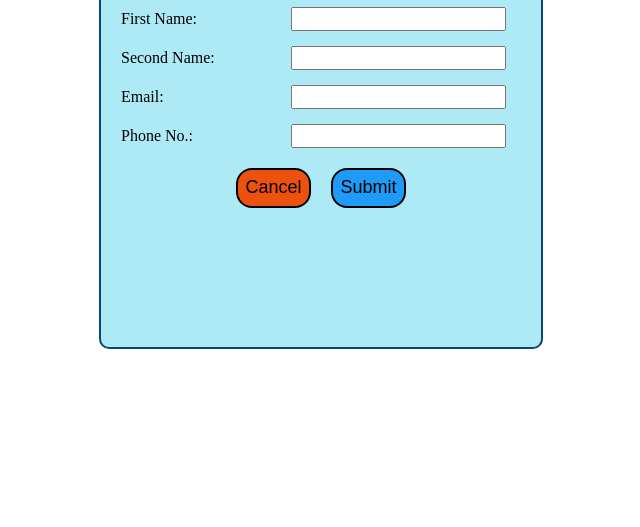
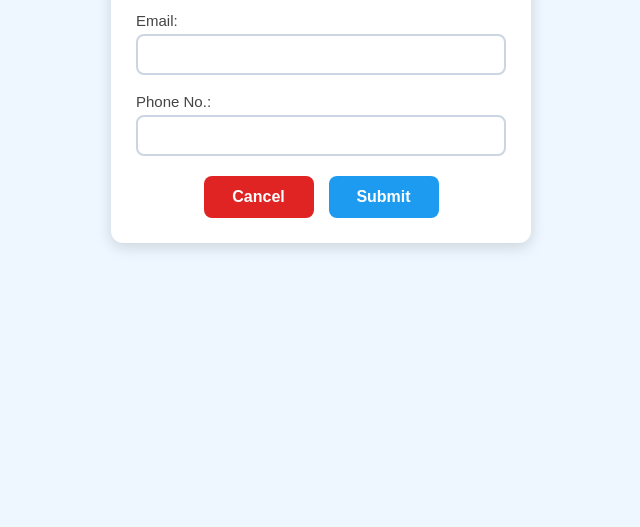
Before and after one commit to shantanupundir/Styling-Practice, a plain HTML site: page Practice Folder/login form/index.html in a window 1280 px wide. Shown: the part 273-800 px from the top of the page, without its empty margins (319-959 px from the left). Drawn offline with Linux system fonts and the light colour scheme.

Commit message:
after small changes

```diff
--- a/Practice Folder/login form/style.css
+++ b/Practice Folder/login form/style.css
@@ -1,60 +1,117 @@
-html, body {
-  height: 100%;   /* full page height */
-  margin: 0;      /* remove default margin */
-  display: flex;
-  justify-content: center;  /* horizontal center */
-  align-items: center;      /* vertical center */
+/* RESET — Best practice */
+* {
+  margin: 0;
+  padding: 0;
+  box-sizing: border-box;
 }
-.box{
-  width: 400px;
-  height: 400px;
-  border: 2px solid rgb(12, 70, 115);
-  padding: 20px;
-  border-radius: 10px;
-  background-color: rgb(174, 234, 246);
-}
-.heading{
+
+body {
+  height: 100%;
+  margin: 0;
   display: flex;
   justify-content: center;
+  align-items: center;
+  font-family: "Poppins", sans-serif;
+  background: #eef7ff; /* light background */
 }
-.form{
+
+/* Main Box */
+.box {
+  width: 420px;
+  margin-top: 50px;
+  min-height: 450px;
+  padding: 25px;
+  background: #ffffff;
+  border-radius: 12px;
+  box-shadow: 0 4px 15px rgba(0,0,0,0.15);
+}
+
+/* Heading */
+.heading {
+  text-align: center;
+  margin-bottom: 20px;
+  color: #0b4c6a;
+  font-size: 24px;
+  font-weight: 600;
+}
+
+/* Form Groups */
+.form {
   display: flex;
-  align-items: center;
-  margin-bottom: 15px;
-  gap: 70px;
+  flex-direction: column;
+  margin-bottom: 18px;
 }
-.fname, .sname, .mail, .num {
-  font-size: medium;
+
+.form label {
+  font-size: 15px;
+  margin-bottom: 5px;
+  font-weight: 500;
+  color: #444;
 }
-.form label{
-  width: 100px;
+
+/* Input Fields */
+.form input {
+  width: 100%;
+  padding: 10px 12px;
+  font-size: 15px;
+  border: 2px solid #cbd6e2;
+  border-radius: 8px;
+  transition: 0.25s;
 }
-.button-group{
+
+.form input:focus {
+  border-color: #1d9bf0;
+  box-shadow: 0 0 6px rgba(29,155,240,0.35);
+  outline: none;
+}
+
+/* Button Group */
+.button-group {
   display: flex;
   justify-content: center;
-  gap: 20px;
+  gap: 15px;
   margin-top: 20px;
-  /* justify-content: space-between; */
 }
-.cancel,
-.submit{
-  height: 40px;
-  width: 75px;
-  border-radius: 16px;
-  border: 2px solid black;
 
+/* Buttons */
+button {
+  height: 42px;
+  width: 110px;
+  border-radius: 8px;
+  border: none;
+  font-size: 16px;
+  font-weight: 600;
+  cursor: pointer;
+  transition: 0.25s ease-in-out;
 }
-.submit{
-  background-color: rgb(29, 155, 246);
-  font-size: large;
+
+/* Submit Button */
+.submit {
+  background: #1d9bf0;
+  color: white;
 }
-.submit:hover{
-  background-color: rgb(142, 181, 243);
+
+.submit:hover {
+  background: #0b7ec2;
 }
-.cancel{
-  background-color: rgb(237, 81, 14);
-  font-size: large;
+
+/* Cancel Button */
+.cancel {
+  background: #e02424;
+  color: white;
 }
-.cancel:hover{
-  background-color: rgba(241, 103, 103, 0.776);
+
+.cancel:hover {
+  background: #b81f1f;
 }
+
+/* Responsive (Mobile) */
+@media (max-width: 480px) {
+  .box {
+    width: 90%;
+    padding: 15px;
+  }
+  button {
+    width: 100px;
+  }
+}
```
